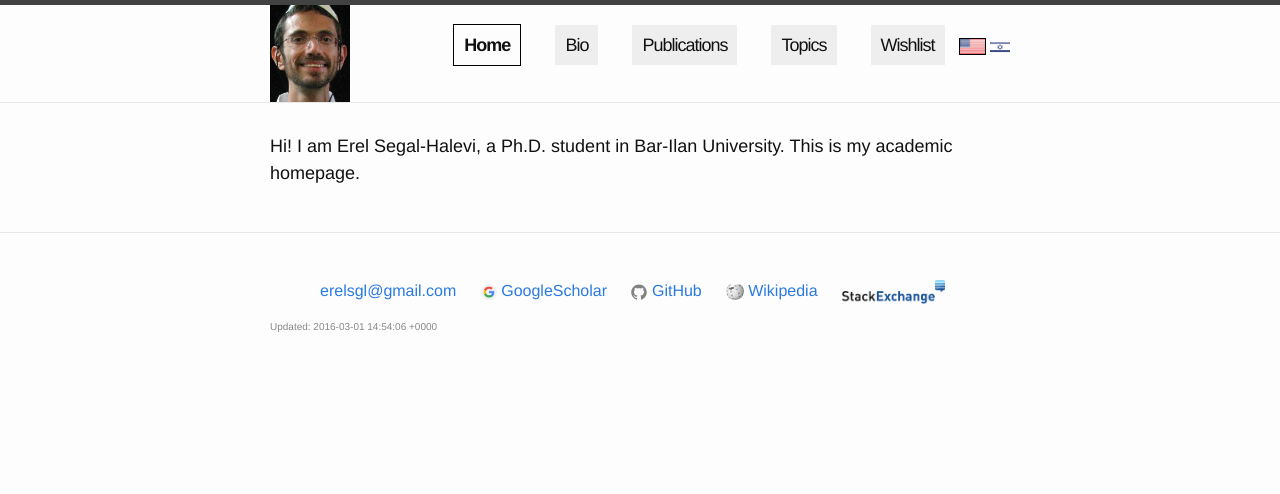
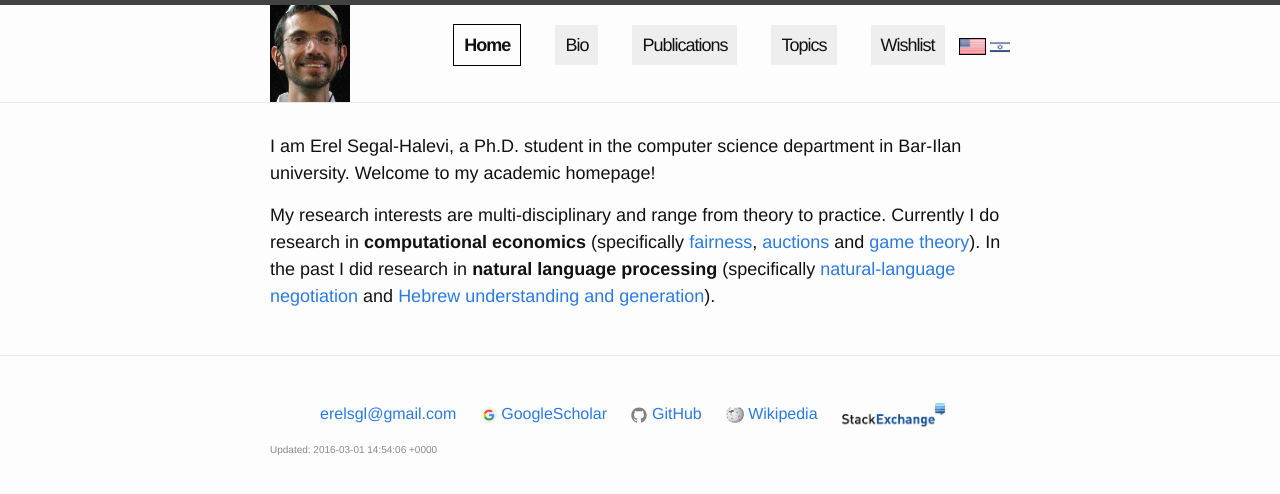
Before and after one commit to erelsgl/erelsgl.github.io, a Jekyll site: the page built from pages/en/about.md, in a window 1280 px wide. Shown: the top 494 px of the page. Built offline with Jekyll 4.4.1, drawn with Linux system fonts in a browser that asks for light colours.

Commit message:
Update about.md

```diff
--- a/pages/en/about.md
+++ b/pages/en/about.md
@@ -4,8 +4,12 @@
 title: Home
 permalink: /
 ---
-Hi! I am Erel Segal-Halevi, a Ph.D. student in Bar-Ilan University. This is my academic homepage.
+I am Erel Segal-Halevi, a Ph.D. student in the computer science department in Bar-Ilan university. Welcome to my academic homepage!
+
+My research interests are multi-disciplinary and range from theory to practice. Currently I do research in **computational economics** (specifically [fairness][1],  [auctions][2] and [game theory][3]). In the past I did research in **natural language processing** (specifically [natural-language negotiation][4] and [Hebrew understanding and generation][5]).
 
 [1]: {{site.baseurl}}/topics/{{page.lang}}/fairness
 [2]: {{site.baseurl}}/topics/{{page.lang}}/auctions
 [3]: {{site.baseurl}}/topics/{{page.lang}}/repeatedgames
+[4]: {{site.baseurl}}/topics/{{page.lang}}/negochat
+[5]: {{site.baseurl}}/topics/{{page.lang}}/hebnlp
```
